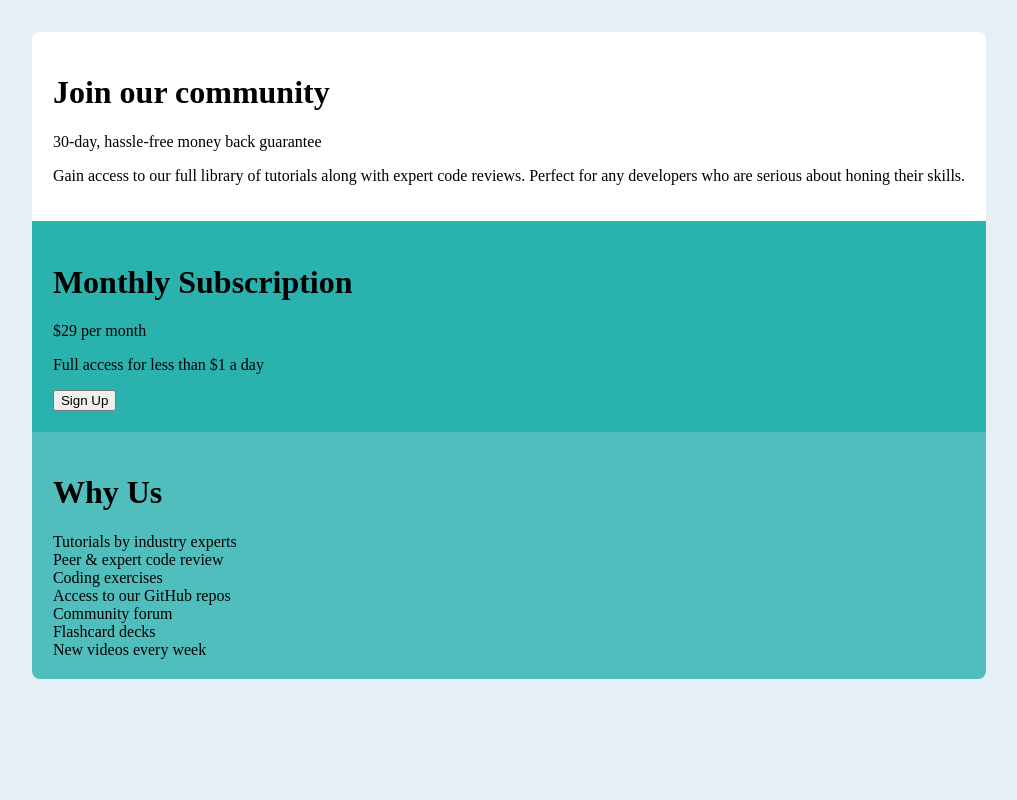
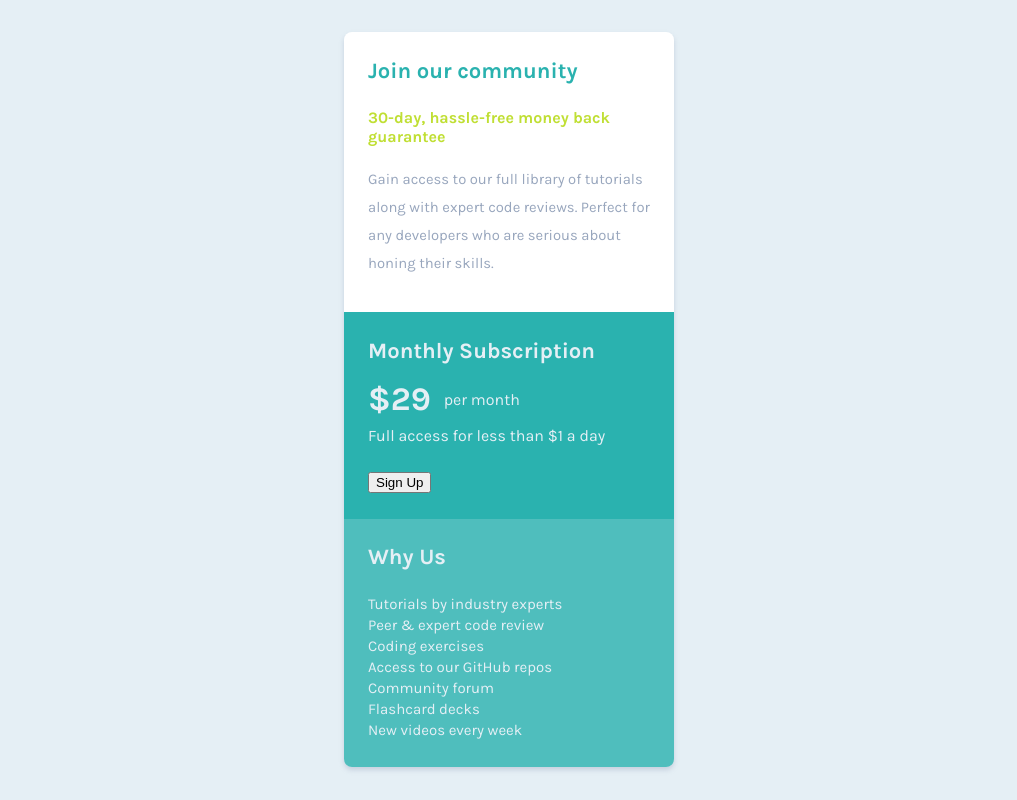
Before and after one commit to helihard/signup-page-w-CSS, a plain HTML site: page index.html in a window 1280 px wide. Shown: the whole page, without its empty margins (131-1148 px from the left). Drawn offline with Linux system fonts and the light colour scheme.

Commit message:
Text-styling

```diff
--- a/index.html
+++ b/index.html
@@ -4,16 +4,15 @@
   <meta charset="UTF-8">
   <meta name="viewport" content="width=device-width, initial-scale=1.0"> <!-- displays site properly based on user's device -->
 
+  <link rel="preconnect" href="https://fonts.googleapis.com">
+  <link rel="preconnect" href="https://fonts.gstatic.com" crossorigin>
+  <link href="https://fonts.googleapis.com/css2?family=Karla:wght@400;700&display=swap" rel="stylesheet">
   <link rel="icon" type="image/png" sizes="32x32" href="./images/favicon-32x32.png">
   <link href="styles.css" rel="stylesheet">
+  <link href="text-styles.css" rel="stylesheet">
 
   <title>Frontend Mentor | Single Price Grid Component</title>
 
-  <!-- Feel free to remove these styles or customise in your own stylesheet 👍 -->
-  <style>
-    .attribution { font-size: 11px; text-align: center; }
-    .attribution a { color: hsl(228, 45%, 44%); }
-  </style>
 </head>
 <body>
   <div id="wrapper">
@@ -27,10 +26,8 @@
       </div>
       <div id="subscription">
         <h1>Monthly Subscription</h1>
-        <p>
-          &dollar;29
-          <span>per month</span>
-        </p>
+        <span id="price">&dollar;29</span>
+        <span id="per-month">per month</span>
         <p>Full access for less than &dollar;1 a day</p>
         <button>Sign Up</button>
       </div>
--- a/styles.css
+++ b/styles.css
@@ -10,6 +10,7 @@ body {
   padding: 0;
   box-sizing: border-box;
   background-color: var(--lightgray);
+  font-family: 'Karla', sans-serif;
 }
 
 #wrapper {
@@ -23,6 +24,8 @@ body {
   display: grid;
   border-radius: .5rem;
   overflow: hidden;
+  width: 330px;
+  box-shadow: 0 3px 5px rgb(152, 166, 189, 0.4);
   /*grid-template-columns: 1fr 1fr;*/
 }
 
@@ -39,7 +42,7 @@ body {
 }
 
 #join, #subscription, #why-us {
-  padding: 1.3rem;
+  padding: 1.6rem 1.5rem;
 }
 
 #why-us ul {
--- /dev/null
+++ b/text-styles.css
@@ -0,0 +1,71 @@
+h1 {
+  margin: 0 0 1.5rem 0;
+  font-weight: 700;
+  font-size: 22px;
+}
+
+p {
+  margin: 0;
+}
+
+#join hgroup h1 {
+  color: var(--cyan);
+}
+
+#join hgroup p {
+  font-size: 16px;
+  line-height: normal;
+  font-weight: 700;
+  color: var(--brightyellow);
+  margin-bottom: 1.2rem;
+}
+
+#join p {
+  font-size: 14.8px;
+  line-height: 1.9;
+  color: var(--grayishblue);
+  margin-bottom: .6rem;
+}
+
+#subscription h1, span, p {
+  color: var(--lightgray);
+}
+
+#subscription h1 {
+  margin-bottom: 1rem;
+}
+
+#price {
+  font-size: 33px;
+  font-weight: 700;
+}
+
+#per-month {
+  position: relative;
+  font-size: 16px;
+  left: 9px;
+  bottom: 5px;
+}
+
+#subscription p {
+  font-size: 16px;
+  margin: .5rem 0 1.7rem;
+}
+
+#why-us h1, ul, li {
+  color: var(--lightgray);
+}
+
+#why-us ul li {
+  font-size: 15px;
+  line-height: 1.4;
+}
+
+.attribution {
+  font-size: 11px;
+  text-align: center;
+}
+
+.attribution a {
+  color: hsl(228, 45%, 44%);
+}
```
